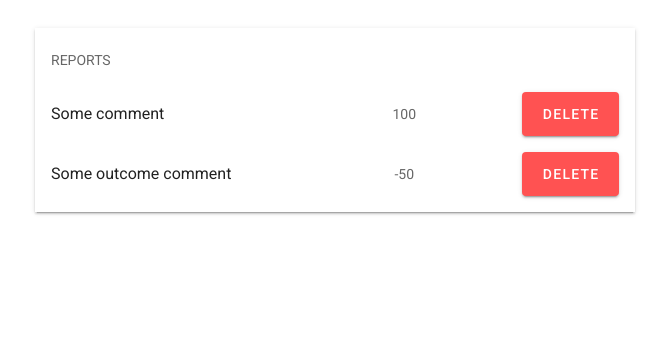
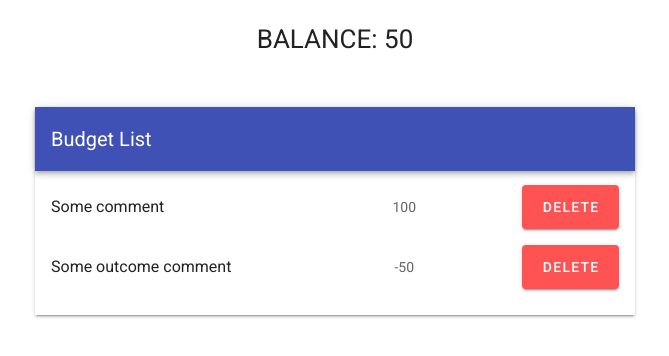
Before and after one commit to volkovVA/udemy-mescheryakov-js-vue, a Vue app: page / in a window 1280 px wide. Shown: the top 356 px of the page, without its empty margins (305-974 px from the left). Built offline with nearby package versions, Linux system fonts and the light colour scheme.

Commit message:
added total balance

```diff
--- a/src/App.vue
+++ b/src/App.vue
@@ -1,17 +1,20 @@
 <template>
   <v-app>
-    <app-budget-list :list="list"></app-budget-list>
+    <app-total-balance :total="totalBalance"></app-total-balance>
+    <app-budget-list :list="list" @deleteItem="onDeleteItem"></app-budget-list>
   </v-app>
 </template>
 
 <script>
 import BudgetList from '@/components/BudgetList'
+import TotalBalance from '@/components/TotalBalance'
 
 export default {
   name: 'App',
 
   components: {
-    appBudgetList: BudgetList
+    appBudgetList: BudgetList,
+    appTotalBalance: TotalBalance
   },
 
   data: () => ({
@@ -29,6 +32,16 @@ export default {
         id: 2
       }
     }
-  })
+  }),
+  computed: {
+    totalBalance () {
+      return Object.values(this.list).reduce((acc, item) => acc + item.value, 0)
+    }
+  },
+  methods: {
+    onDeleteItem (id) {
+      this.$delete(this.list, id)
+    }
+  }
 }
 </script>
--- a/src/components/BudgetList.vue
+++ b/src/components/BudgetList.vue
@@ -3,17 +3,22 @@
     <v-layout row wrap pt-10>
       <v-flex xs-12>
         <v-card
-          class="mx-auto"
+          class="mx-auto pb-3"
           max-width="600"
           tile
         >
-          <v-list disabled>
-            <v-subheader>REPORTS</v-subheader>
-            <v-list-item-group v-model="list" color="primary">
+          <v-toolbar
+            color="indigo"
+            dark
+            class="mb-3"
+          >
+            <v-toolbar-title>Budget List</v-toolbar-title>
+          </v-toolbar>
             <template v-if="!isEmpty">
               <v-list-item
               v-for="(item, i) in list"
               :key="i"
+              class="mb-3"
               >
                 <v-list-item-content>
                   <v-list-item-title v-text="item.comment"></v-list-item-title>
@@ -21,16 +26,12 @@
                 <v-list-item-content>
                   <v-list-item-subtitle class="text-center" v-text="item.value"></v-list-item-subtitle>
                 </v-list-item-content>
-                  <div class="my-2">
-                    <v-btn large color="error">Delete</v-btn>
-                  </div>
+                <v-btn large color="error" @click="deleteItem(item.id)">Delete</v-btn>
               </v-list-item>
             </template>
             <v-alert type="info" v-else>
               Empty List
             </v-alert>
-            </v-list-item-group>
-          </v-list>
         </v-card>
       </v-flex>
     </v-layout>
@@ -53,6 +54,11 @@ export default {
     isEmpty () {
       return !Object.keys(this.list).length
     }
+  },
+  methods: {
+    deleteItem (id) {
+      this.$emit('deleteItem', id)
+    }
   }
 }
 </script>
--- /dev/null
+++ b/src/components/TotalBalance.vue
@@ -0,0 +1,24 @@
+<template>
+  <div class="total-value">Balance: {{ total }}</div>
+</template>
+
+<script>
+export default {
+  name: 'TotalBalance',
+  props: {
+    total: {
+      type: Number,
+      default: 0
+    }
+  }
+}
+</script>
+
+<style scoped>
+  .total-value {
+    font-size: 26px;
+    text-transform: uppercase;
+    padding: 20px;
+    text-align: center;
+  }
+</style>
```
Lines whose indentation alone changed are shown as unchanged.
